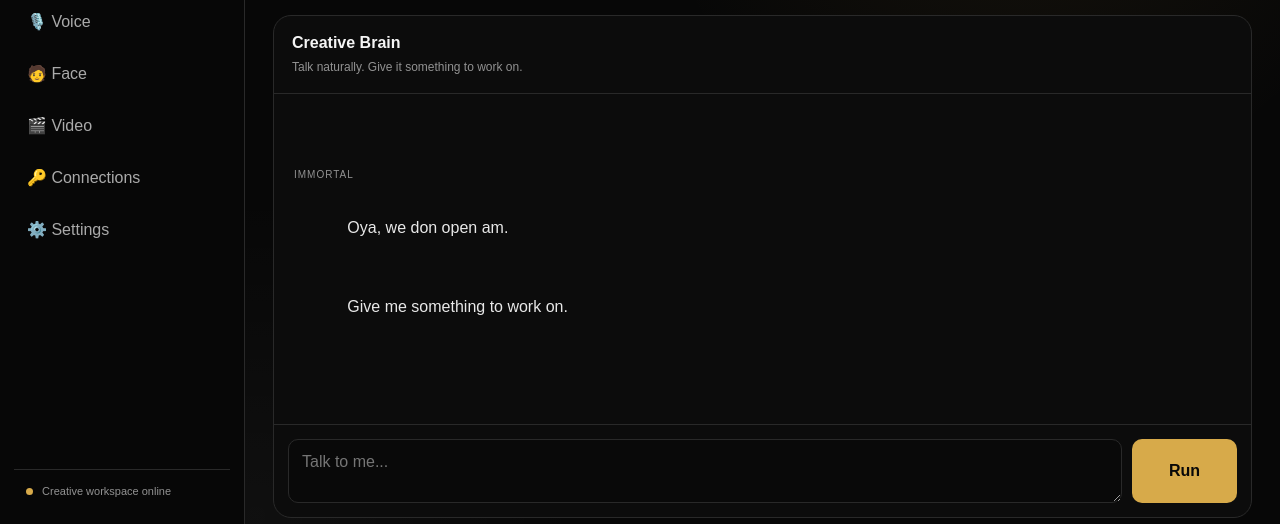
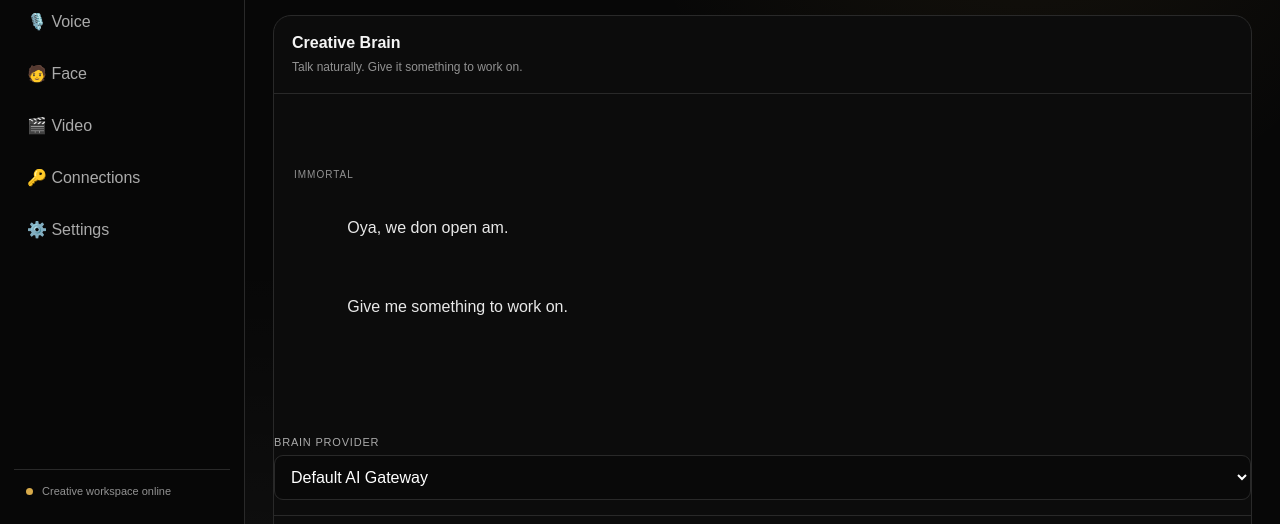
Before and after one commit to Raytrade/Whityray-digital-twin, a plain HTML site: page index.html in a window 1280 px wide. Shown: the part 276-800 px from the top of the page. Drawn offline with Linux system fonts and the light colour scheme; no server answers.

Commit message:
Add provider selector to Digital Twin brain

```diff
--- a/index.html
+++ b/index.html
@@ -594,6 +594,15 @@
             Give me something to work on.
           </div>
 
+        </div>
+
+        <div class="field" style="margin-top:12px">
+          <label for="brainProvider">Brain provider</label>
+          <select id="brainProvider">
+            <option value="default">Default AI Gateway</option>
+            <option value="dialogbrain">DialogBrain (requires compatible chat endpoint)</option>
+            <option value="openai">OpenAI-compatible endpoint</option>
+          </select>
         </div>
 
         <div class="composer">
@@ -1077,7 +1086,8 @@
         },
         body: JSON.stringify({
           message,
-          mode
+          mode,
+          provider: document.getElementById("brainProvider")?.value || "default"
         })
       });
 
```
